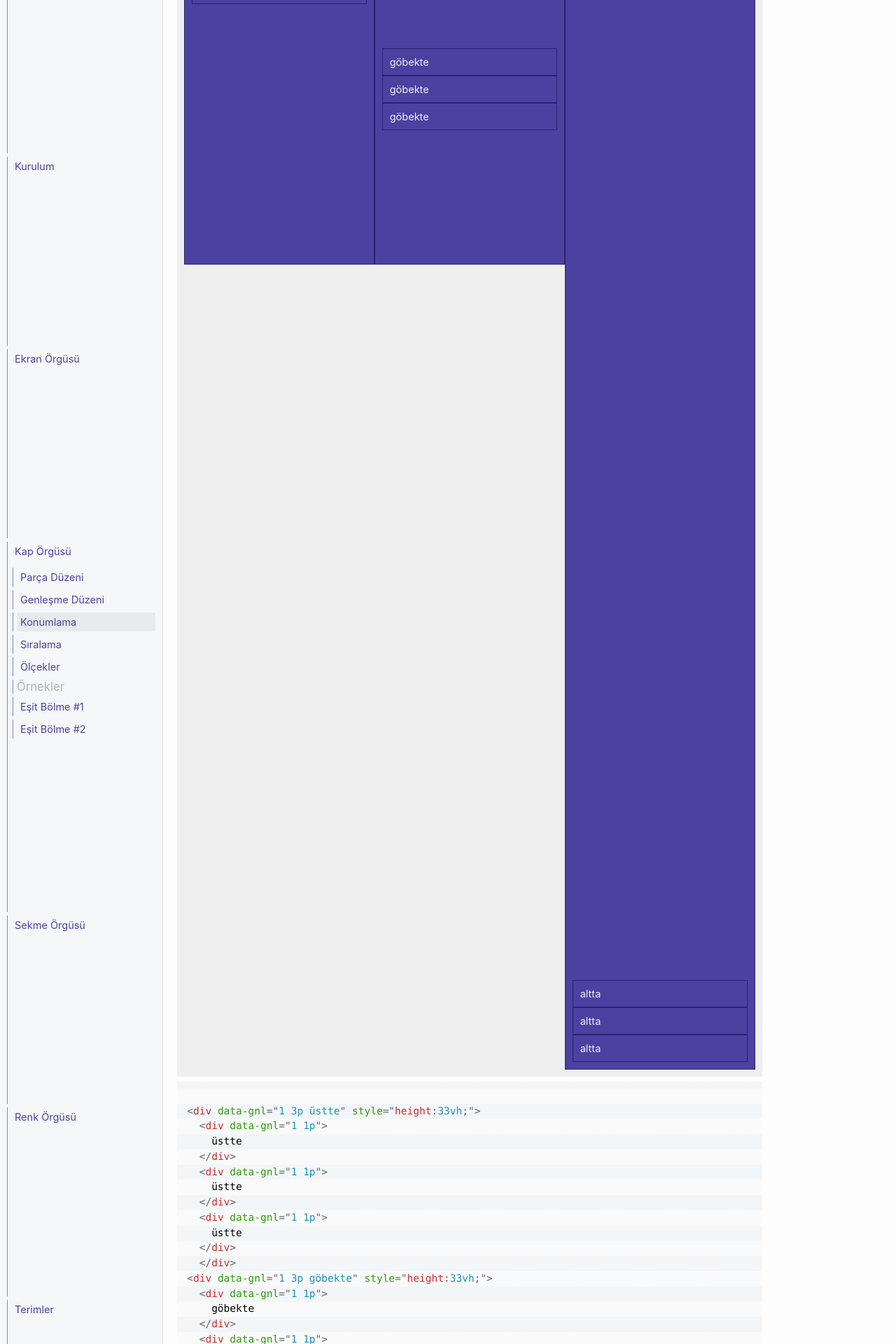
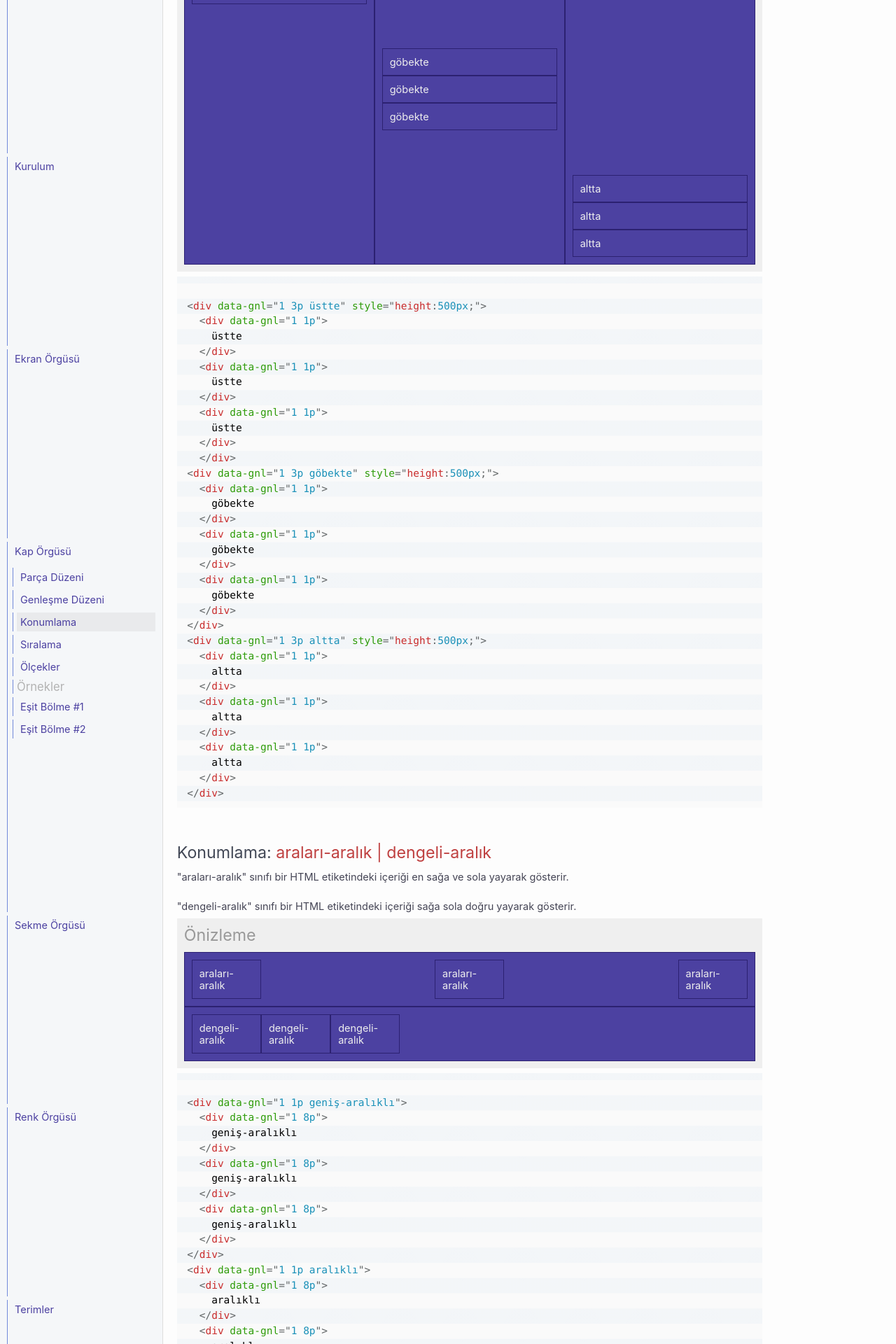
Before and after one commit to data-deveb/data-deveb.github.io, a Jekyll site: the page built from belgeler/kap-orgusu/konumlama.html, in a window 1280 px wide. Shown: the part 2274-4194 px from the top of the page at 70% size. Built offline with Jekyll 4.4.1, drawn with Linux system fonts in a browser that asks for light colours; some web fonts are replaced; some of the changed text lies outside the part shown.

Commit message:
konumlama düzeltmeleri.

```diff
--- a/belgeler/kap-orgusu/konumlama.html
+++ b/belgeler/kap-orgusu/konumlama.html
@@ -124,7 +124,7 @@ title: Kap Örgüsü Konumlama
       göbekte
     </div>
   </div>
-  <div data-gnl="1 3p altta" style="height:33vh;">
+  <div data-gnl="1 3p altta" style="height:500px;">
     <div data-gnl="1 1p">
       altta
     </div>
@@ -137,7 +137,7 @@ title: Kap Örgüsü Konumlama
   </div>
 </div>
 <pre data-gnl="1 1p"><code class="language-html">
-&lt;div data-gnl=&quot;1 3p &uuml;stte&quot; style=&quot;height:33vh;&quot;&gt;
+&lt;div data-gnl=&quot;1 3p &uuml;stte&quot; style=&quot;height:500px;&quot;&gt;
   &lt;div data-gnl=&quot;1 1p&quot;&gt;
     &uuml;stte
   &lt;/div&gt;
@@ -148,7 +148,7 @@ title: Kap Örgüsü Konumlama
     &uuml;stte
   &lt;/div&gt;
   &lt;/div&gt;
-&lt;div data-gnl=&quot;1 3p g&ouml;bekte&quot; style=&quot;height:33vh;&quot;&gt;
+&lt;div data-gnl=&quot;1 3p g&ouml;bekte&quot; style=&quot;height:500px;&quot;&gt;
   &lt;div data-gnl=&quot;1 1p&quot;&gt;
     g&ouml;bekte
   &lt;/div&gt;
@@ -159,7 +159,7 @@ title: Kap Örgüsü Konumlama
     g&ouml;bekte
   &lt;/div&gt;
 &lt;/div&gt;
-&lt;div data-gnl=&quot;1 3p altta&quot; style=&quot;height:33vh;&quot;&gt;
+&lt;div data-gnl=&quot;1 3p altta&quot; style=&quot;height:500px;&quot;&gt;
   &lt;div data-gnl=&quot;1 1p&quot;&gt;
     altta
   &lt;/div&gt;
@@ -233,7 +233,7 @@ title: Kap Örgüsü Konumlama
 <p>"uzun-ol" sınıfı bir tanımlandığı etiketi içinde bulunduğu etiketin durumuna göre uzatır.</p>
 <div data-gnl="1 1p" class="önizleme">
   <h3>Önizleme</h3>
-  <div data-gnl="1 2p uzat" style="height:33vh;">
+  <div data-gnl="1 2p uzat" style="height:500px;">
     <div data-gnl="0">
       uzat
     </div>
@@ -244,7 +244,7 @@ title: Kap Örgüsü Konumlama
       uzat
     </div>
   </div>
-  <div data-gnl="1 2p" style="height:33vh;">
+  <div data-gnl="1 2p" style="height:500px;">
     <div data-gnl="0 üstte-ol">
       üstte-ol
     </div>
@@ -257,7 +257,7 @@ title: Kap Örgüsü Konumlama
   </div>
 </div>
 <pre data-gnl="1 1p"><code class="language-html">
-&lt;div data-gnl=&quot;1 2p uzat&quot; style=&quot;height:33vh;&quot;&gt;
+&lt;div data-gnl=&quot;1 2p uzat&quot; style=&quot;height:500px;&quot;&gt;
  &lt;div data-gnl=&quot;0&quot;&gt;
    uzat
  &lt;/div&gt;
@@ -268,7 +268,7 @@ title: Kap Örgüsü Konumlama
    uzat
  &lt;/div&gt;
 &lt;/div&gt;
-&lt;div data-gnl=&quot;1 2p uzat&quot; style=&quot;height:33vh;&quot;&gt;
+&lt;div data-gnl=&quot;1 2p uzat&quot; style=&quot;height:500px;&quot;&gt;
  &lt;div data-gnl=&quot;0 üstte-ol&quot;&gt;
    üstte-ol
  &lt;/div&gt;
@@ -313,7 +313,7 @@ title: Kap Örgüsü Konumlama
   </div>
 </div>
 <pre data-gnl="1 1p"><code class="language-html">
-&lt;div data-gnl=&quot;1 1p sat&#305;rda&quot; style=&quot;height:33vh;&quot;&gt;
+&lt;div data-gnl=&quot;1 1p sat&#305;rda&quot; style=&quot;height:500px;&quot;&gt;
   &lt;div data-gnl=&quot;0&quot; style=&quot;font-size:2em&quot;&gt;
     &Ouml;rnek bir yaz&#305; &quot;sat&#305;rda&quot;.
   &lt;/div&gt;
@@ -321,7 +321,7 @@ title: Kap Örgüsü Konumlama
     &Ouml;rnek bir yaz&#305; &quot;sat&#305;rda&quot;.
   &lt;/div&gt;
 &lt;/div&gt;
-&lt;div data-gnl=&quot;1 1p&quot; style=&quot;height:33vh;&quot;&gt;
+&lt;div data-gnl=&quot;1 1p&quot; style=&quot;height:500px;&quot;&gt;
   &lt;div data-gnl=&quot;0 sat&#305;rda-ol&quot; style=&quot;font-size:2em&quot;&gt;
     &Ouml;rnek bir yaz&#305; &quot;sat&#305;rda-ol&quot;.
   &lt;/div&gt;
```
